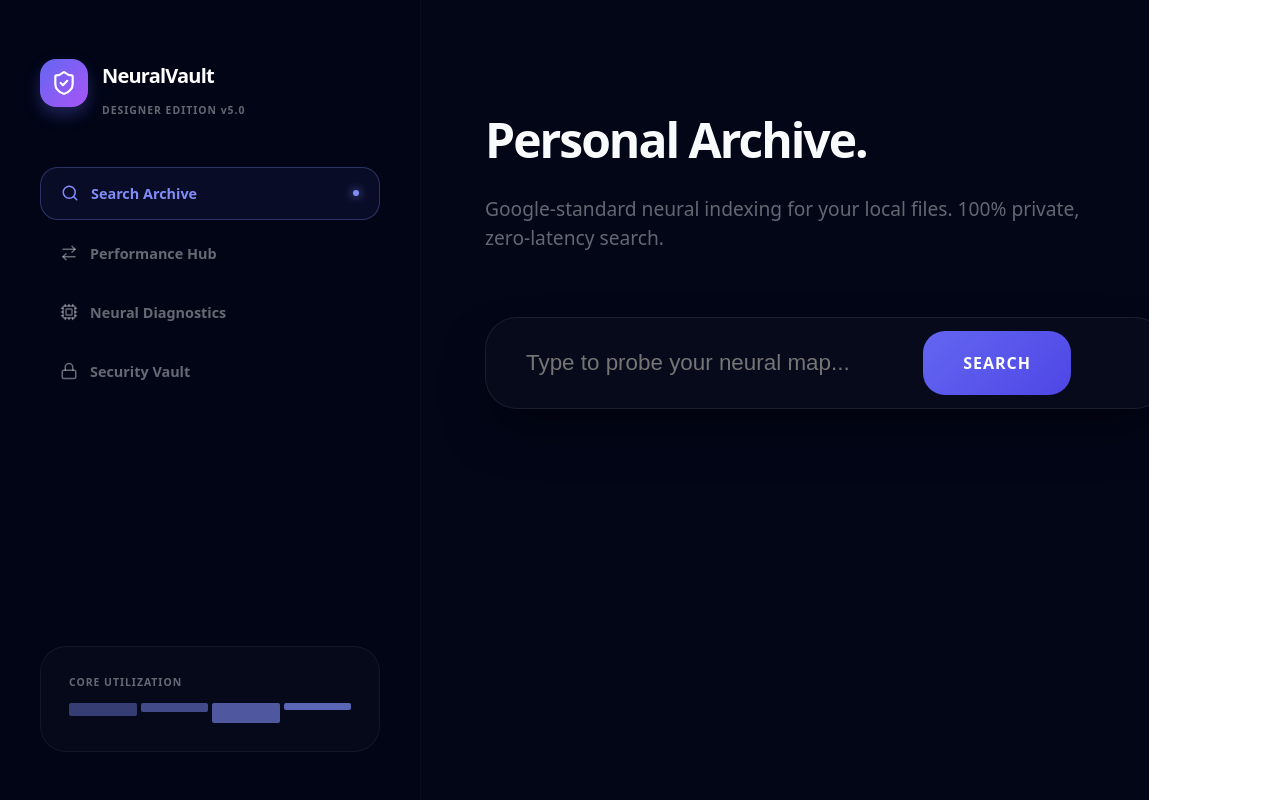
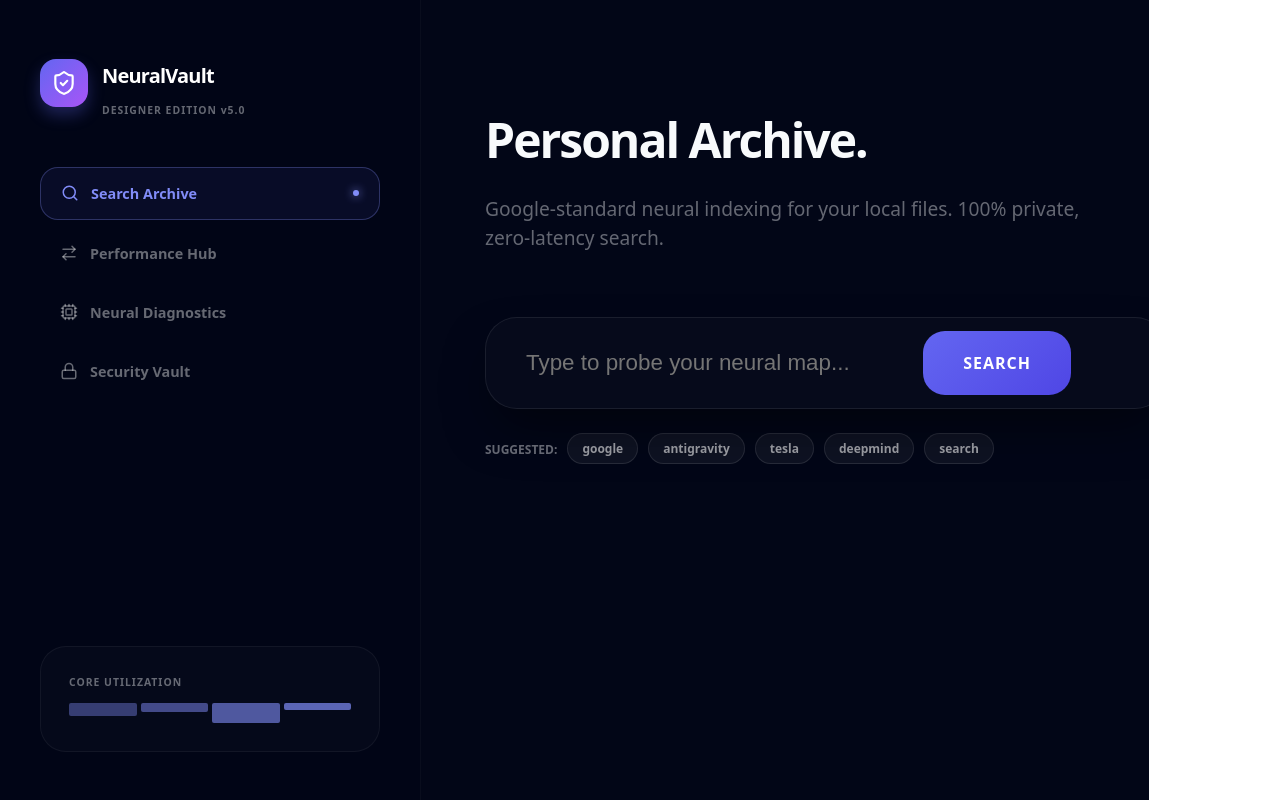
Before and after one commit to Saanvirajput/cpp-learned-index, a React (Vite) app: page / in a window 1280 px wide. Built offline with nearby package versions, Linux system fonts and the light colour scheme.

Commit message:
V5.1: Add suggested search chips for layman-friendly visualization

```diff
--- a/src/App.jsx
+++ b/src/App.jsx
@@ -281,6 +281,17 @@ function App() {
                         <button onClick={handleSearch} style={{ position: 'absolute', right: '14px', top: '14px', bottom: '14px', padding: '0 2.5rem', borderRadius: '22px', background: 'linear-gradient(135deg, #6366f1, #4f46e5)', border: 'none', color: 'white', fontWeight: '800', cursor: 'pointer', letterSpacing: '1px' }}>SEARCH</button>
                     </div>
 
+                    {/* Suggested Searches for Laymen */}
+                    <div style={{ display: 'flex', gap: '10px', marginTop: '-1.5rem', flexWrap: 'wrap' }}>
+                        <span style={{ fontSize: '0.75rem', opacity: 0.4, fontWeight: 'bold', paddingTop: '8px' }}>SUGGESTED:</span>
+                        {['google', 'antigravity', 'tesla', 'deepmind', 'search'].map(s => (
+                            <button key={s} onClick={() => { setQuery(s); setResult(index.search(s)); }}
+                                style={{ padding: '6px 14px', borderRadius: '100px', background: 'rgba(255,255,255,0.05)', border: '1px solid rgba(255,255,255,0.1)', color: 'rgba(255,255,255,0.6)', fontSize: '0.75rem', fontWeight: '700', cursor: 'pointer', transition: '0.2s' }}>
+                                {s}
+                            </button>
+                        ))}
+                    </div>
+
                     {result && (
                         <div style={{ display: 'grid', gridTemplateColumns: 'repeat(2, 1fr)', gap: '2rem' }}>
                             <GlassCard title="Regression Analysis" icon={TrendingUp}>
```
